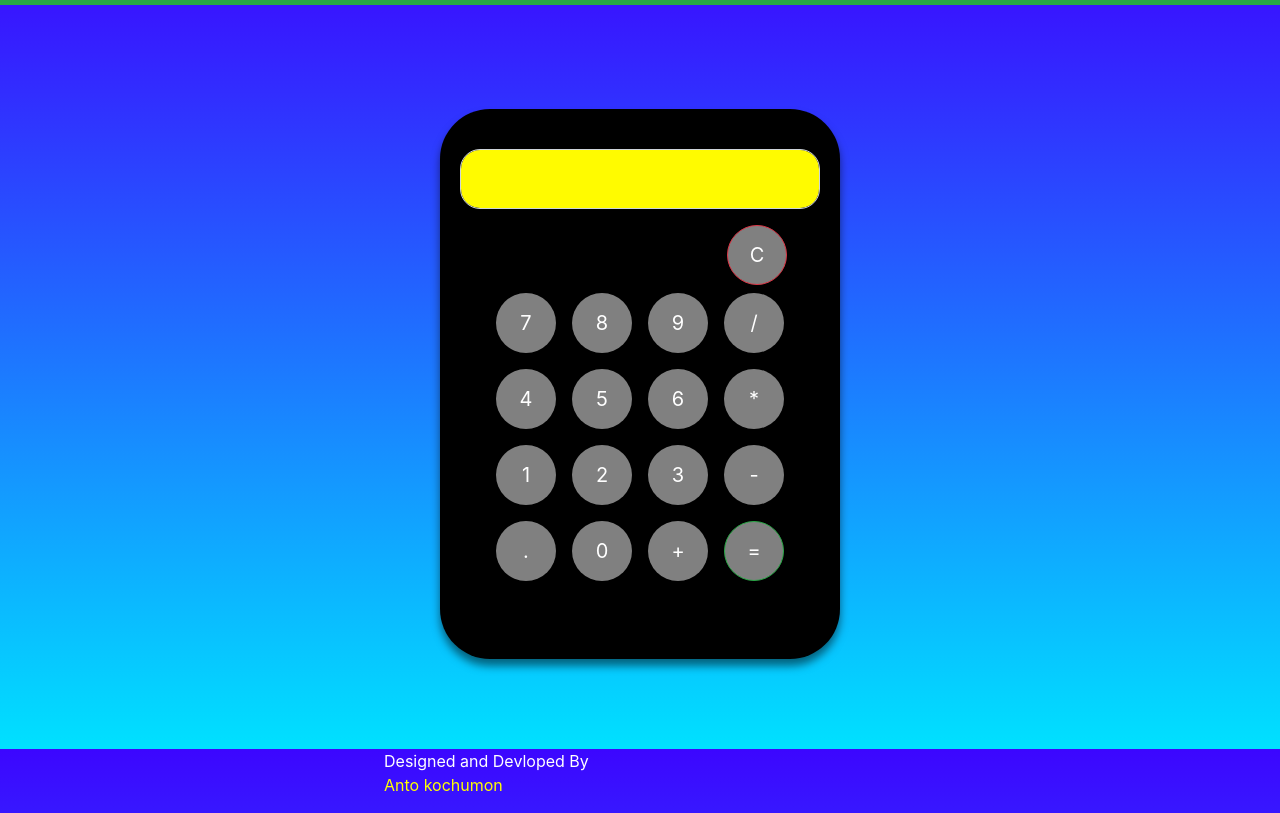
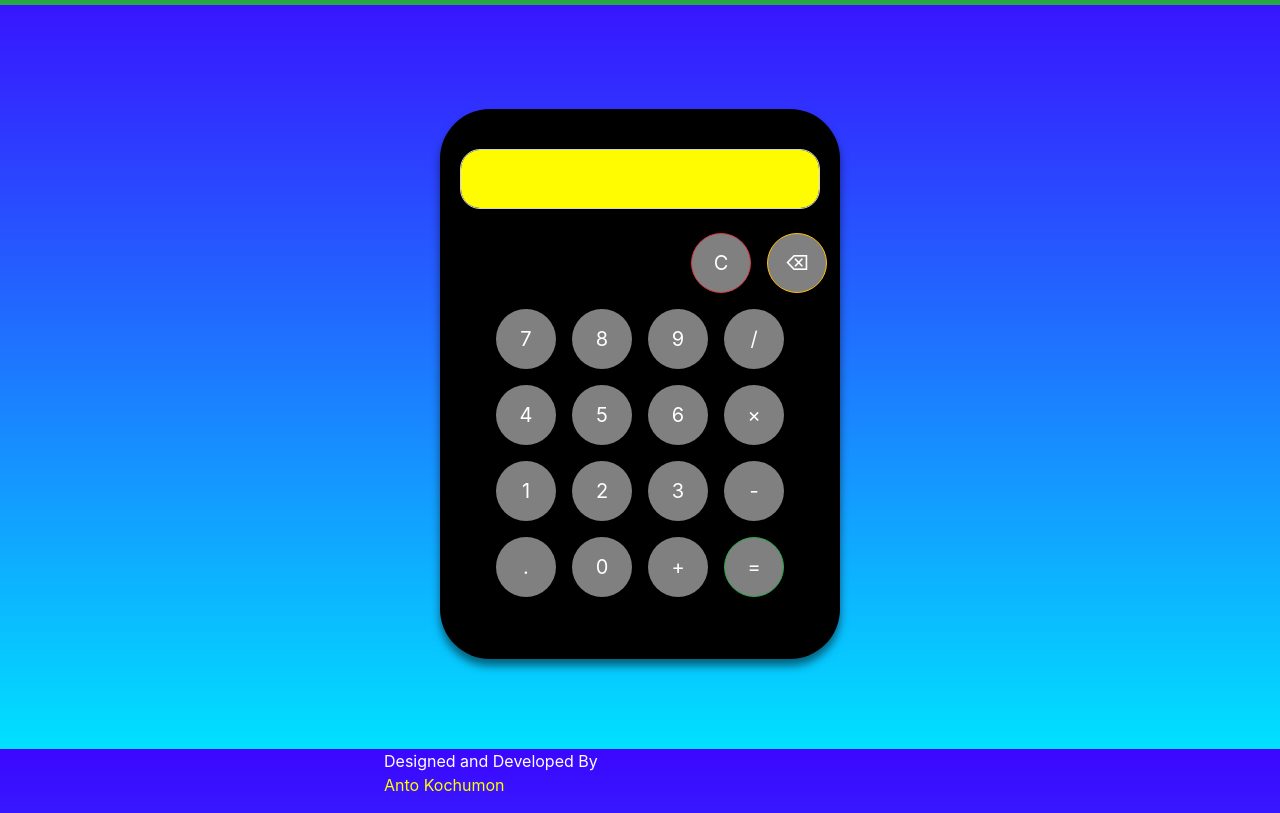
Before and after one commit to Antokochumon/calc, a plain HTML site: page index.html in a window 1280 px wide. Shown: the part 51-864 px from the top of the page. Drawn offline with nearby package versions, Linux system fonts and the light colour scheme.

Commit message:
Update index.html

```diff
--- a/index.html
+++ b/index.html
@@ -1,5 +1,6 @@
 <!DOCTYPE html>
 <html>
+
 <head>
     <meta name="viewport" content="width=device-width, initial-scale=1">
     <title>Web calculator</title>
@@ -45,39 +46,39 @@
         .btn:hover {
             transform: scale(1.1);
         }
-        .head{
+        .head {
             color: white;
         }
-        .foot{
-
+        .foot {
             position: absolute;
             top: 800px;
             left: 30%;
-
-
         }
-         #nav{
+        #nav {
             position: absolute;
-             top:0px;
+            top: 0px;
             width: 100%;
         }
-         body nav a{
+        body nav a {
             font-weight: bold;
             font-size: 30px;
         }
     </style>
 </head>
+
 <body>
-    <nav id="nav"class="navbar navbar-light  bg-success justify-content-between">
+
+    <nav id="nav" class="navbar navbar-light bg-success justify-content-between">
         <a class="navbar-brand text-white">Web calculator</a>
     </nav>
+
     <div class="container d-flex justify-content-center align-items-center">
+        <div class="calc text-center" style="margin-top: 70px;">
+            <input type="text" id="screen" class="form-control mb-3" readonly>
 
-        <div class="calc text-center" style="margin-top: 70px;">
-
-            <input type="text" id="screen" class="form-control mb-3" readonly>
             <div class="row justify-content-end">
-                <button onclick="clearDisplay()" class="btn btn-danger mr-5">C</button>
+                <button onclick="clearDisplay()" class="btn btn-danger m-2">C</button>
+                <button onclick="deleteLast()" class="btn btn-warning m-2">⌫</button>
             </div>
 
             <div class="row justify-content-center">
@@ -86,18 +87,21 @@
                 <button onclick="buttonclick(9)" class="btn m-2">9</button>
                 <button onclick="buttonclick('/')" class="btn m-2">/</button>
             </div>
+
             <div class="row justify-content-center">
                 <button onclick="buttonclick(4)" class="btn m-2">4</button>
                 <button onclick="buttonclick(5)" class="btn m-2">5</button>
                 <button onclick="buttonclick(6)" class="btn m-2">6</button>
-                <button onclick="buttonclick('*')" class="btn m-2">*</button>
+                <button onclick="buttonclick('*')" class="btn m-2">×</button>
             </div>
+
             <div class="row justify-content-center">
                 <button onclick="buttonclick(1)" class="btn m-2">1</button>
                 <button onclick="buttonclick(2)" class="btn m-2">2</button>
                 <button onclick="buttonclick(3)" class="btn m-2">3</button>
                 <button onclick="buttonclick('-')" class="btn m-2">-</button>
             </div>
+
             <div class="row justify-content-center">
                 <button onclick="buttonclick('.')" class="btn m-2">.</button>
                 <button onclick="buttonclick(0)" class="btn m-2">0</button>
@@ -106,18 +110,15 @@
             </div>
         </div>
     </div>
+
     <footer class="foot">
         <div class="container">
             <div class="row">
-            <p style="color:white;">Designed and Devloped By<br> <span style="color:yellow;">Anto kochumon</span></p>
-
-        </div>
-
+                <p style="color:white;">Designed and Developed By<br>
+                    <span style="color:yellow;">Anto Kochumon</span></p>
             </div>
         </div>
     </footer>
-
-
 
     <script>
         function buttonclick(val) {
@@ -125,6 +126,10 @@
         }
         function clearDisplay() {
             document.getElementById('screen').value = "";
+        }
+        function deleteLast() {
+            let current = document.getElementById('screen').value;
+            document.getElementById('screen').value = current.slice(0, -1);
         }
         function equalclick() {
             try {
```
Lines whose indentation alone changed are shown as unchanged.
